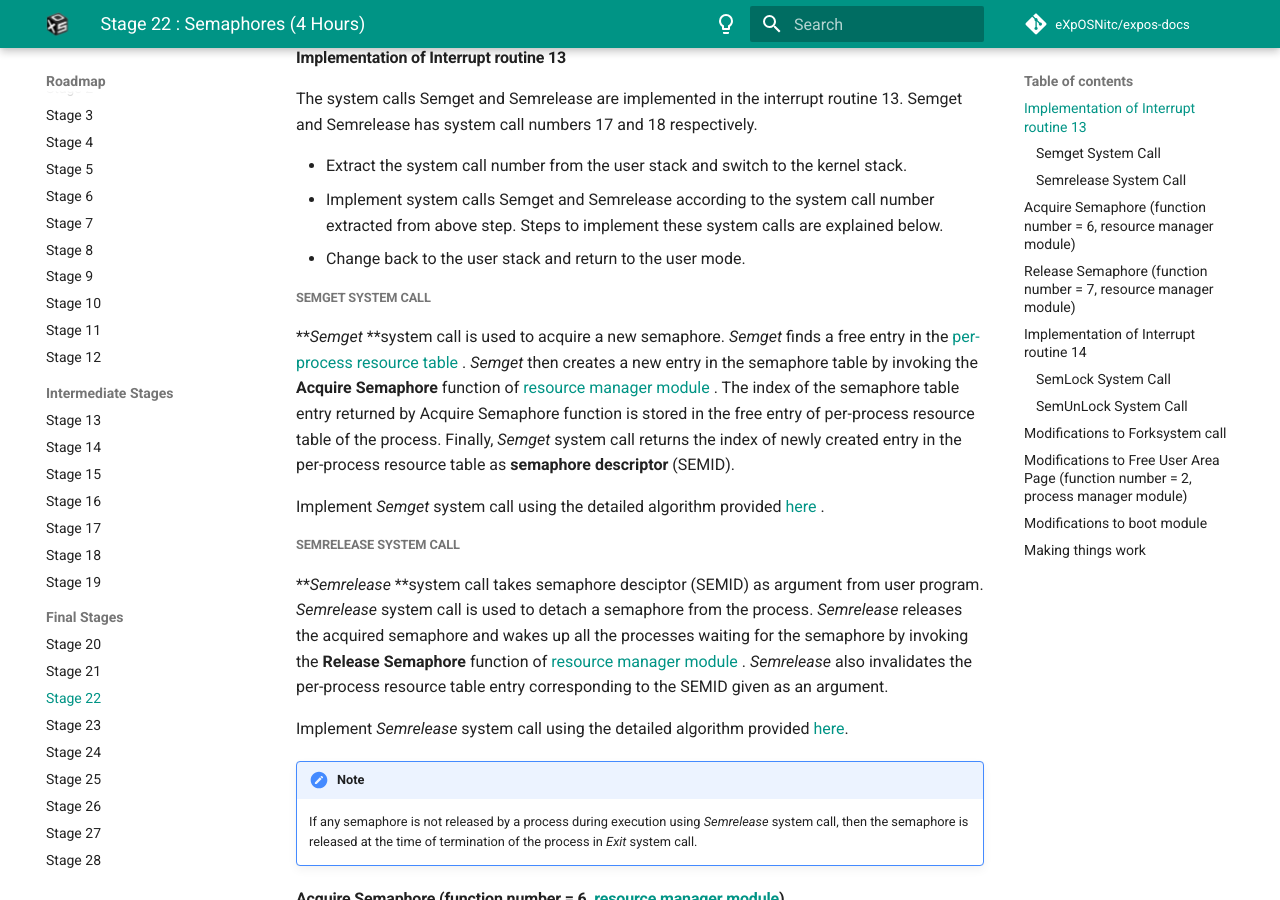
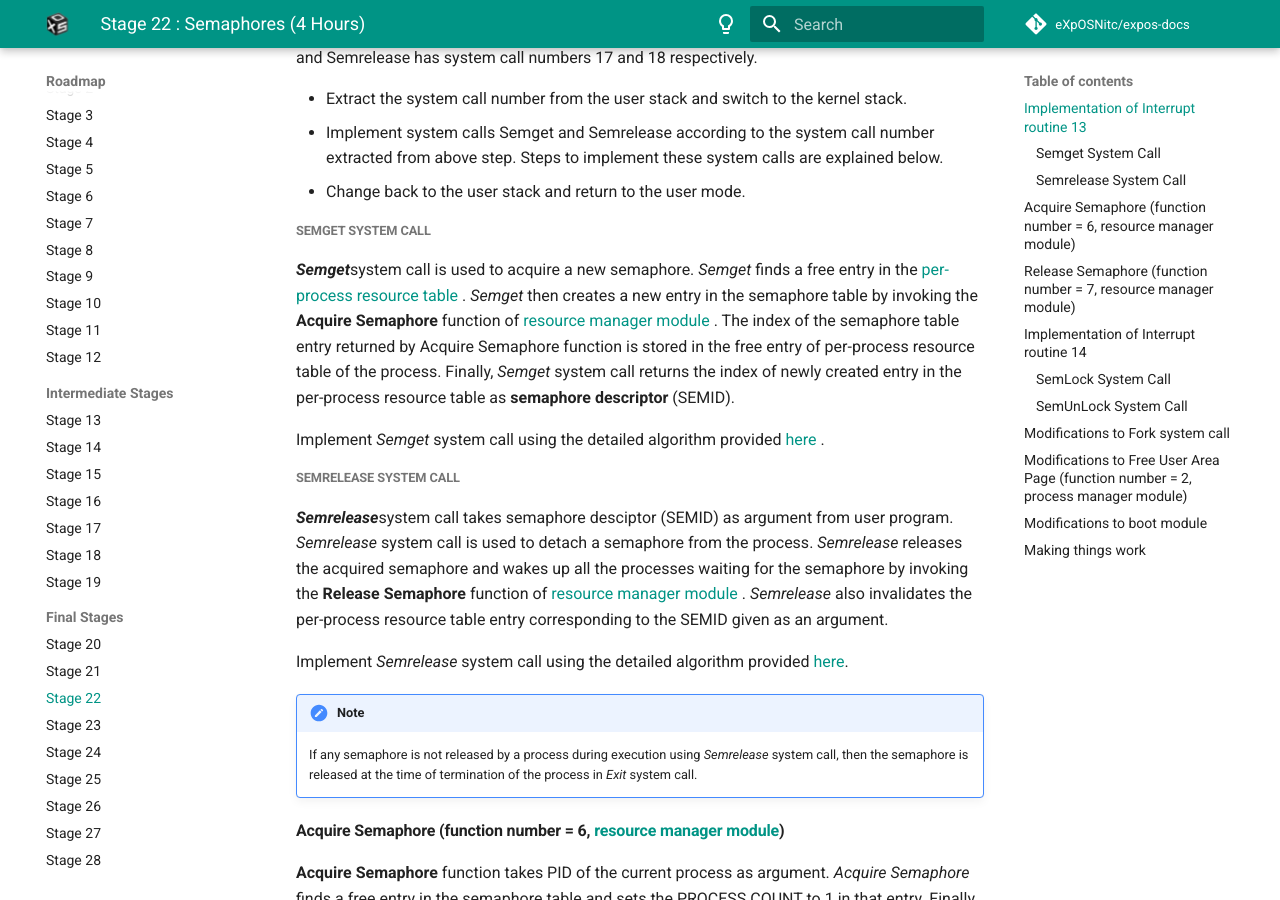
Before and after one commit to eXpOSNitc/expos-docs, an MkDocs documentation site: the page built from docs/roadmap/stage-22.md, in a window 1280 px wide and 900 px high, scrolled down 2291 px. Built offline with MkDocs 1.6.1 and Material for MkDocs 9.7.7, drawn with Linux system fonts in a browser that asks for light colours; comment, search, counter and statistics services are not loaded; some of the changed text lies outside the part shown.

Commit message:
lint stage-22.md

```diff
--- a/docs/roadmap/stage-22.md
+++ b/docs/roadmap/stage-22.md
@@ -9,8 +9,6 @@
 
 !!! abstract "Pre-requisite Reading"
     Read and understand [Resource Sharing](../os-spec/expos-abstractions.md#resource-sharing-in-expos) and [Access Control](../os-spec/synchronization.md#access-control) documentations of eXpOS before proceeding further.
-
-
 
 In this stage, we will add support for [semaphores](https://en.wikipedia.org/wiki/Semaphore_%28programming%29) to the OS. Semaphores are primitives that allow concurrent processes to handle the [critical section](https://en.wikipedia.org/wiki/Critical_section) problem. A typical instance of the critical section problem occurs when a set of processes share memory or files. Here it is likely to be necessary to ensure that the processes do not access the shared data (or file) simultaneously to ensure data consistency. eXpOS provides **binary semaphores** which can be used by user programs (ExpL programs) to synchronize the access to the shared resources so that data inconsistency will not occur.
 
@@ -27,15 +25,13 @@
 
 The [per-process resource table](../os-design/process-table.md#per-process-resource-table) of each process keeps track of the resources (semaphores and files) currently used by the process. The per-process resource table is stored in the last 16 words of the [user area page](../os-design/process-table.md#user-area) of a process. Per-process resource table can store details of at most eight resources at a time. Hence the total number of semaphores and files acquired by a process at a time is at most eight. Each per process resource table entry contains two words. The first field, called the **Resource Identifier** field, indicates whether the entry corresponds to a file or a semaphore. For representing the resource as a file, the SPL constant [FILE](../support-tools/constants.md) (0) is used and for semaphore, the SPL constant [SEMAPHORE](../support-tools/constants.md) (1) is used. The second field stores the index of the semaphore table entry if the resource is a semaphore. (If the resource is a file, an index to the open file table entry will be stored - we will see this in later stages.) See the description of [per-process resource table](../os-design/process-table.md#per-process-resource-table) for details.
 
-
 <figure>
 <img src="../../assets/img/roadmap/sem.png"/>
 <figcaption> Control flow for <i>Semaphore </i> system calls</figcaption>
 </figure>
-<br/>
-<br/>
 
 #### Implementation of Interrupt routine 13
+
 The system calls Semget and Semrelease are implemented in the interrupt routine 13. Semget and Semrelease has system call numbers 17 and 18 respectively.
 
 - Extract the system call number from the user stack and switch to the kernel stack.
@@ -43,20 +39,21 @@
 - Change back to the user stack and return to the user mode.
 
 ##### Semget System Call
-**_Semget_ **system call is used to acquire a new semaphore. _Semget_ finds a free entry in the [per-process resource table](../os-design/process-table.md#per-process-resource-table) . _Semget_ then creates a new entry in the semaphore table by invoking the **Acquire Semaphore** function of [resource manager module](../modules/module-00.md) . The index of the semaphore table entry returned by Acquire Semaphore function is stored in the free entry of per-process resource table of the process. Finally, _Semget_ system call returns the index of newly created entry in the per-process resource table as **semaphore descriptor** (SEMID).
+
+**_Semget_**system call is used to acquire a new semaphore. _Semget_ finds a free entry in the [per-process resource table](../os-design/process-table.md#per-process-resource-table) . _Semget_ then creates a new entry in the semaphore table by invoking the **Acquire Semaphore** function of [resource manager module](../modules/module-00.md) . The index of the semaphore table entry returned by Acquire Semaphore function is stored in the free entry of per-process resource table of the process. Finally, _Semget_ system call returns the index of newly created entry in the per-process resource table as **semaphore descriptor** (SEMID).
 
 Implement _Semget_ system call using the detailed algorithm provided [here](../os-design/semaphore-algos.md#semget-system-call) .
 
 ##### Semrelease System Call
-**_Semrelease_ **system call takes semaphore desciptor (SEMID) as argument from user program. _Semrelease_ system call is used to detach a semaphore from the process. _Semrelease_ releases the acquired semaphore and wakes up all the processes waiting for the semaphore by invoking the **Release Semaphore** function of [resource manager module](../modules/module-00.md) . _Semrelease_ also invalidates the per-process resource table entry corresponding to the SEMID given as an argument.
+
+**_Semrelease_**system call takes semaphore desciptor (SEMID) as argument from user program. _Semrelease_ system call is used to detach a semaphore from the process. _Semrelease_ releases the acquired semaphore and wakes up all the processes waiting for the semaphore by invoking the **Release Semaphore** function of [resource manager module](../modules/module-00.md) . _Semrelease_ also invalidates the per-process resource table entry corresponding to the SEMID given as an argument.
 
 Implement _Semrelease_ system call using the detailed algorithm provided [here](../os-design/semaphore-algos.md#semrelease-system-call).
 
 !!! note
-    If any semaphore is not released by a process during execution using <i>Semrelease</i>
+    If any semaphore is not released by a process during execution using _Semrelease_
     system call, then the semaphore is released at the time of termination of the process in
-    <i>Exit</i> system call.
-
+    _Exit_ system call.
 
 #### Acquire Semaphore (function number = 6, [resource manager module](../modules/module-00.md))
 
@@ -72,15 +69,16 @@
 
 #### Implementation of Interrupt routine 14
 
-The system calls <i>SemLock</i> and <i> SemUnLock</i> are implemented in the interrupt routine
-14.<i>SemLock</i>and <i>SemUnLock</i> has system call numbers 19 and 20 respectively.
+The system calls _SemLock_ and _SemUnLock_ are implemented in the interrupt routine 14.
+_SemLock_ and _SemUnLock_ has system call numbers 19 and 20 respectively.
 
 - Extract the system call number from the user stack and switch to the kernel stack.
 - Implement system calls SemLock and SemUnLock according to the system call number extracted from above step. Steps to implement these system calls are explained below.
 - Change back to the user stack and return to the user mode.
 
 ##### SemLock System Call
-**SemLock**system call takes a semaphore desciptor (SEMID) as an argument from user program. A process locks the semaphore it is sharing using the <i>SemLock</i> system call. If the requested semaphore is currently locked by some other process, the current
+
+**SemLock**system call takes a semaphore desciptor (SEMID) as an argument from user program. A process locks the semaphore it is sharing using the _SemLock_ system call. If the requested semaphore is currently locked by some other process, the current
 process blocks its execution by changing its [STATE](../os-design/process-table.md#state)
 to the tuple (WAIT_SEMAPHORE, semaphore table index of requested semaphore) until the requested
 semaphore is unlocked. When the semaphore is unlocked, then STATE of the current process is made READY
@@ -90,25 +88,23 @@
 the semaphore is locked by some other process, current process again waits in the busy loop until the requested
 semaphore is unlocked.
 
-Implement <i>SemLock</i> system call using the detailed algorithm provided [here](../os-design/semaphore-algos.md#semlock-system-call).
-
+Implement _SemLock_ system call using the detailed algorithm provided [here](../os-design/semaphore-algos.md#semlock-system-call).
 
 ##### SemUnLock System Call
 
 **SemUnLock** system call takes a semaphore desciptor (SEMID) as argument. A
-process invokes<i>SemUnLock</i> system call to unlock the semaphore.
-<i>SemUnLock</i> invalidates the LOCKING PID field (store -1) in the semaphore table entry for the semaphore.
+process invokes _SemUnLock_ system call to unlock the semaphore.
+_SemUnLock_ invalidates the LOCKING PID field (store -1) in the semaphore table entry for the semaphore.
 All the processes waiting for the semaphore are made READY for execution.
 
-Implement <i>SemUnLock</i> system call using the detailed algorithm provided [here](../os-design/semaphore-algos.md#semunlock-system-call).
+Implement _SemUnLock_ system call using the detailed algorithm provided [here](../os-design/semaphore-algos.md#semunlock-system-call).
 
 !!! note
     The implementation of **Semget** , **Semrelease** , **SemLock** , **SemUnLock** system calls and **Acquire Semaphore** , **Release Semaphore** module functions are final.
 
+#### Modifications to _Fork_ system call
 
-#### Modifications to <i>Fork</i>system call
-
-In this stage, <i>Fork</i>is modified to update the semaphore table for the semaphores
+In this stage, _Fork_ is modified to update the semaphore table for the semaphores
 acquired by the parent process. When a process forks, the semaphores acquired by the parent
 process are now shared between parent and child. To reflect this change, PROCESS COUNT field is
 incremented by one in the semaphore table entry for every semphore shared between parent and
@@ -124,21 +120,20 @@
 function of resource manager module is invoked for every valid semaphore in the per-process resource table of the process.
 
 - For each entry in the per-process resource table of the process do following -
-- If the resource is valid and is semaphore (check the Resource Identifier field in the [per-process resource table](../os-design/process-table.md#per-process-resource-table) ), then invoke** Release Semaphore ** function of
+- If the resource is valid and is semaphore (check the Resource Identifier field in the [per-process resource table](../os-design/process-table.md#per-process-resource-table) ), then invoke**Release Semaphore** function of
 [resource manager module](../modules/module-00.md) .
-
 
 !!! note
     **Fork** system call and **Free User Area Page** function will be further modified in later stages for the file resources
 
 #### Modifications to boot module
+
 - Initialize the [semaphore table](../os-design/mem-ds.md#semaphore-table) by setting PROCESS COUNT to 0 and LOCKING PID to -1 for all entries.
 - Load interrupt routine 13 and 14 from the disk to the memory. See [memory organisation](../os-implementation.md).
 
 #### Making things work
+
 Compile and load the newly written/modified files to the disk using XFS-interface.
-
-
 
 ??? question "Q1. When a process waiting for a sempahore is scheduled again after the sempahore is unlocked, is it possible that the process finds the sempahore still locked?"
     Yes, it is possible. As some other process waiting for the semaphore could be scheduled before the current process and could have locked the semaphore. In this case the present process finds the semaphore locked again and has to wait in a busy loop until the required sempahore is unlocked.
@@ -152,6 +147,5 @@
 !!! assignment "Assignment 2"
     The ExpL programs given [here](../test-programs/test-program-13.md) describes a parent.expl program and a child.expl program. The parent.xsm program will create 8 child processes by invoking Fork 3 times. Each of the child processes will print the process ID (PID) and then, invokes the Exec system call to execute the program "child.xsm". The child.xsm program stores numbers from PID\*100 to PID\*100 + 9 onto a linked list and prints them to the console (each child process will have a seperate heap as the Exec system call alocates a seperate heap for each process). Compile the programs given in the link above and execute the parent program (parent.xsm) using the shell. The program must print all numbers from PID\*100 to PID\*100+9, where PID = 2 to 9, but not necessarily in sequential order. **Also, calculate the maximum memory usage, number of disk access and number of context switches** (by modifying the OS Kernel code).
 
-
 !!! assignment "Assignment 3"
     The two ExpL programs given [here](../test-programs/test-program-14.md) perform merge sort in two different ways. The first one is done in a sequential manner and the second one, in a concurrent approach. Values from 1 to 64 are stored in decreasing order in a linked list and are sorted using a recursive merge sort function. In the concurrent approach, the process is forked and the merge sort function is called recursively for the two sub-lists from the two child processes. Compile the programs given in the link above and execute each of them using the shell. The program must print values from 1 to 64 in a sorted manner. Also, calculate **the maximum memory usage, number of contexts switches and the number of switches to KERNEL mode.**
```
